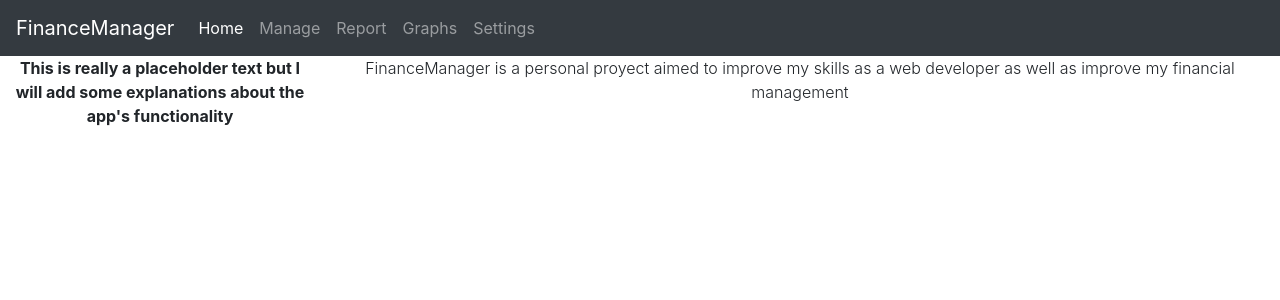
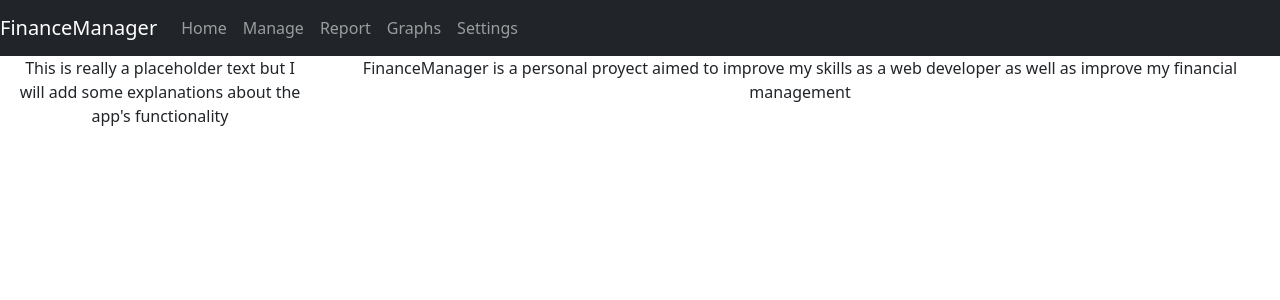
Before and after one commit to 944521200/FinanceManager, an Angular app: page / in a window 1280 px wide. Before the commit this address led to /home. Shown: the top 300 px of the page. Built offline with nearby package versions, Linux system fonts and the light colour scheme.

Commit message:
Fixed dropdown without external scripts

```diff
--- a/angular.json
+++ b/angular.json
@@ -27,6 +27,7 @@
               "src/assets"
             ],
             "styles": [
+              "node_modules/bootstrap/dist/css/bootstrap.min.css",
               "src/styles.css"
             ],
             "scripts": []
--- a/src/app/app-routing.module.ts
+++ b/src/app/app-routing.module.ts
@@ -7,8 +7,8 @@ import { ReportComponent } from './report/report.component';
 const routes: Routes = [
   { path: 'manage', component: ManageComponent },
   { path: 'report', component: ReportComponent },
-  { path: 'home', component: HomeComponent },
-  { path: '**',   redirectTo: '/home', pathMatch: 'full' }
+  { path: '', component: HomeComponent },
+  { path: '**',   redirectTo: '/', pathMatch: 'full' }
 ];
 
 @NgModule({
--- a/src/app/app.component.html
+++ b/src/app/app.component.html
@@ -1,24 +1,25 @@
 <nav class="navbar navbar-expand-lg navbar-dark bg-dark">
-    <a class="navbar-brand" href="#">FinanceManager</a>
-    <button class="navbar-toggler" type="button" data-toggle="collapse" data-target="#navbarNav" aria-controls="navbarNav" aria-expanded="false" aria-label="Toggle navigation">
+    <a class="navbar-brand" routerLink="">FinanceManager</a>
+    <button class="navbar-toggler" type="button" data-toggle="collapse" data-target="#navbarNav" aria-controls="navbarNav" aria-expanded="false" aria-label="Toggle navigation"
+      (click)="collapsed=!collapsed">
       <span class="navbar-toggler-icon"></span>
     </button>
-    <div class="collapse navbar-collapse" id="navbarNav">
+    <div class="navbar-collapse"[ngClass]="{'collapse': collapsed}" id="navbarNav">
       <ul class="navbar-nav">
         <li class="nav-item active">
-          <a class="nav-link" href="home">Home</a>
+          <a class="nav-link" routerLink= "">Home</a>
         </li>
         <li class="nav-item">
-            <a class="nav-link" href="manage">Manage</a>
+            <a class="nav-link" routerLink="manage">Manage</a>
           </li>
         <li class="nav-item">
-          <a class="nav-link" href="report">Report</a>
+          <a class="nav-link" routerLink="report">Report</a>
         </li>
         <li class="nav-item">
-          <a class="nav-link" href="graphs">Graphs</a>
+          <a class="nav-link" routerLink="graphs">Graphs</a>
         </li>
         <li class="nav-item">
-          <a class="nav-link" href="settings">Settings</a>
+          <a class="nav-link" routerLink="settings">Settings</a>
         </li>
       </ul>
     </div>
--- a/src/app/app.component.ts
+++ b/src/app/app.component.ts
@@ -7,4 +7,5 @@ import { Component } from '@angular/core';
 })
 export class AppComponent {
   title = 'financeManager';
+  collapsed = false;
 }
--- a/src/index.html
+++ b/src/index.html
@@ -6,10 +6,6 @@
   <base href="/">
   <meta name="viewport" content="width=device-width, initial-scale=1">
   <link rel="icon" type="image/x-icon" href="favicon.ico">
-  <link rel="stylesheet" href="https://stackpath.bootstrapcdn.com/bootstrap/4.3.1/css/bootstrap.min.css" integrity="sha384-ggOyR0iXCbMQv3Xipma34MD+dH/1fQ784/j6cY/iJTQUOhcWr7x9JvoRxT2MZw1T" crossorigin="anonymous">
-  <script src="https://code.jquery.com/jquery-3.3.1.slim.min.js" integrity="sha384-q8i/X+965DzO0rT7abK41JStQIAqVgRVzpbzo5smXKp4YfRvH+8abtTE1Pi6jizo" crossorigin="anonymous"></script>
-  <script src="https://cdnjs.cloudflare.com/ajax/libs/popper.js/1.14.7/umd/popper.min.js" integrity="sha384-UO2eT0CpHqdSJQ6hJty5KVphtPhzWj9WO1clHTMGa3JDZwrnQq4sF86dIHNDz0W1" crossorigin="anonymous"></script>
-  <script src="https://stackpath.bootstrapcdn.com/bootstrap/4.3.1/js/bootstrap.min.js" integrity="sha384-JjSmVgyd0p3pXB1rRibZUAYoIIy6OrQ6VrjIEaFf/nJGzIxFDsf4x0xIM+B07jRM" crossorigin="anonymous"></script>
 </head>
 <body>
   <app-root></app-root>
```
